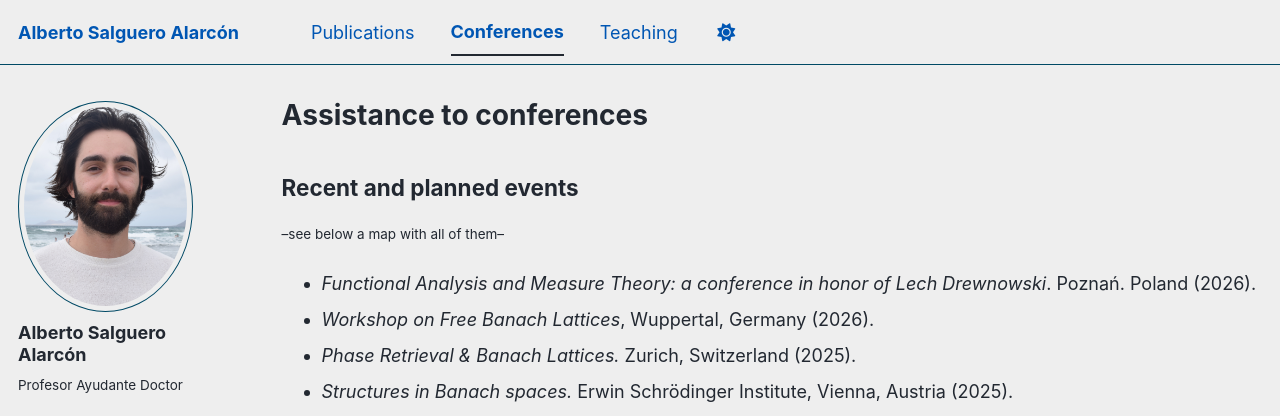
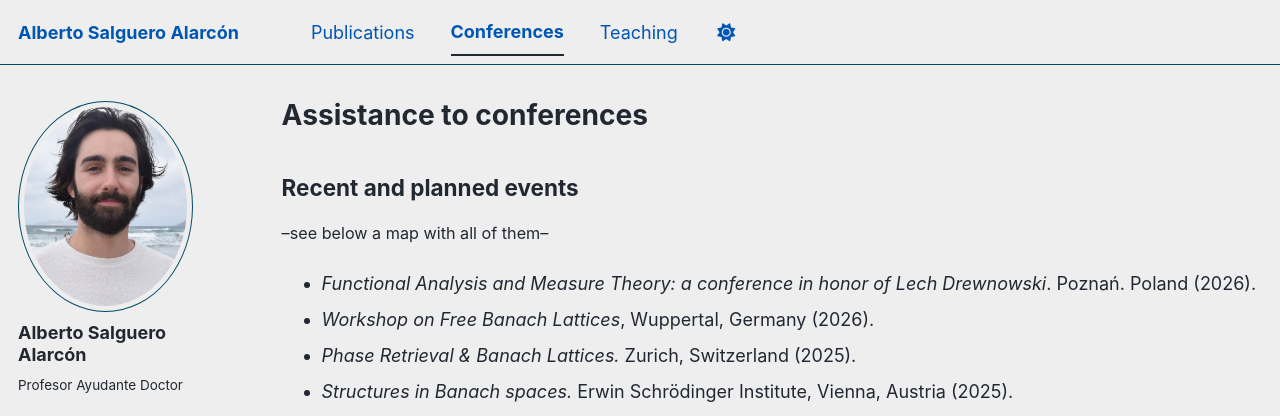
Before and after one commit to salgueroalarcon/salgueroalarcon.github.io, a Jekyll site: the page built from _pages/talks.md, in a window 1280 px wide. Shown: the top 416 px of the page. Built offline with Jekyll 4.4.1, drawn with Linux system fonts in a browser that asks for light colours; a style sheet for code colours, icons or effects is not loaded.

Commit message:
Update text formatting for event description

```diff
--- a/_pages/talks.md
+++ b/_pages/talks.md
@@ -6,7 +6,7 @@ author_profile: true
 ---
 
 ## Recent and planned events
-<small> --see below a map with all of them-- </small>
+<span style="font-size: 90%;"> --see below a map with all of them-- </span>
 
 - *Functional Analysis and Measure Theory: a conference in honor of Lech Drewnowski*. Poznań. Poland (2026).
 - *Workshop on Free Banach Lattices*, Wuppertal, Germany (2026).
```
